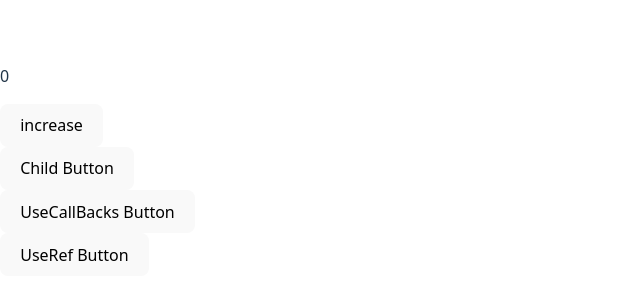
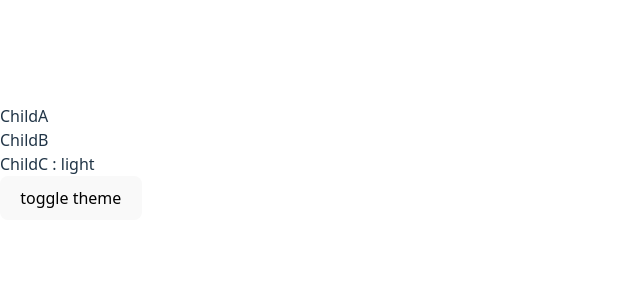
Before and after one commit to KeshavKaushik07/LearningReactJs, a React (Vite) app: page / in a window 1280 px wide. Shown: the part 238-538 px from the top of the page, without its empty margins (0-640 px from the left). Built offline with nearby package versions, Linux system fonts and the light colour scheme.

Commit message:
learn useContext Hook

```diff
--- a/src/App.jsx
+++ b/src/App.jsx
@@ -1,12 +1,14 @@
 import React from 'react'
 import StateAndEffect from './assets/useState_useEffect/StateAndEffect'
 import CallBackAndRef from './assets/useCallBac_useRef/CallBackAndRef'
+import UseContaxt from './assets/contaxtAPI/useContaxt'
 
 const App = () => {
   return (
     <>
     {/* <StateAndEffect/> */}
-    <CallBackAndRef />
+    {/* <CallBackAndRef /> */}
+     <UseContaxt/>
     </>
   )
 }
--- /dev/null
+++ b/src/assets/contaxtAPI/ChildA.jsx
@@ -0,0 +1,13 @@
+import React from 'react'
+import ChildB from './ChildB'
+
+const ChildA = () => {
+  return (
+    <>
+    <div>ChildA</div>
+    <ChildB/>
+    </>
+  )
+}
+
+export default ChildA
--- /dev/null
+++ b/src/assets/contaxtAPI/ChildB.jsx
@@ -0,0 +1,13 @@
+import React from 'react'
+import ChildC from './ChildC'
+
+const ChildB = () => {
+  return (
+    <>
+    <div>ChildB</div>
+    <ChildC/>
+  </>
+  )
+}
+
+export default ChildB
--- /dev/null
+++ b/src/assets/contaxtAPI/ChildC.jsx
@@ -0,0 +1,20 @@
+import React from 'react'
+import { getContext } from "./ThemeContextProvider";
+
+const ChildC = () => {
+    const { theme, setTheme } = getContext();
+    return (
+        <>
+            <div>ChildC : {theme}</div>
+            <button onClick={() => {
+                if (theme == "light")
+                     setTheme("Black");
+                else
+                    setTheme("light");
+            }
+            }>toggle theme</button>
+        </>
+    )
+}
+
+export default ChildC
--- /dev/null
+++ b/src/assets/contaxtAPI/ThemeContextProvider.jsx
@@ -0,0 +1,24 @@
+import { createContext, useContext, useState } from "react";
+import React from 'react'
+
+
+
+const ThemeContext = createContext();
+
+const ThemeContextProvider = ({ children }) => {
+    let [theme, setTheme] = useState("light");
+
+    return (
+        <>
+            <ThemeContext.Provider value={{ theme, setTheme }}>
+                {children}
+            </ThemeContext.Provider>
+        </>
+    )
+}
+
+export default ThemeContextProvider;
+
+export const getContext = () => useContext(ThemeContext);
+
+export { ThemeContext }
--- /dev/null
+++ b/src/assets/contaxtAPI/UseContaxt.jsx
@@ -0,0 +1,14 @@
+import React from 'react';
+import ChildA from './ChildA';
+import ThemeContextProvider from './ThemeContextProvider';
+
+
+const UseContaxt = () => {
+  return (
+    <ThemeContextProvider>
+        <ChildA/>
+    </ThemeContextProvider>
+  )
+}
+
+export default UseContaxt
```
